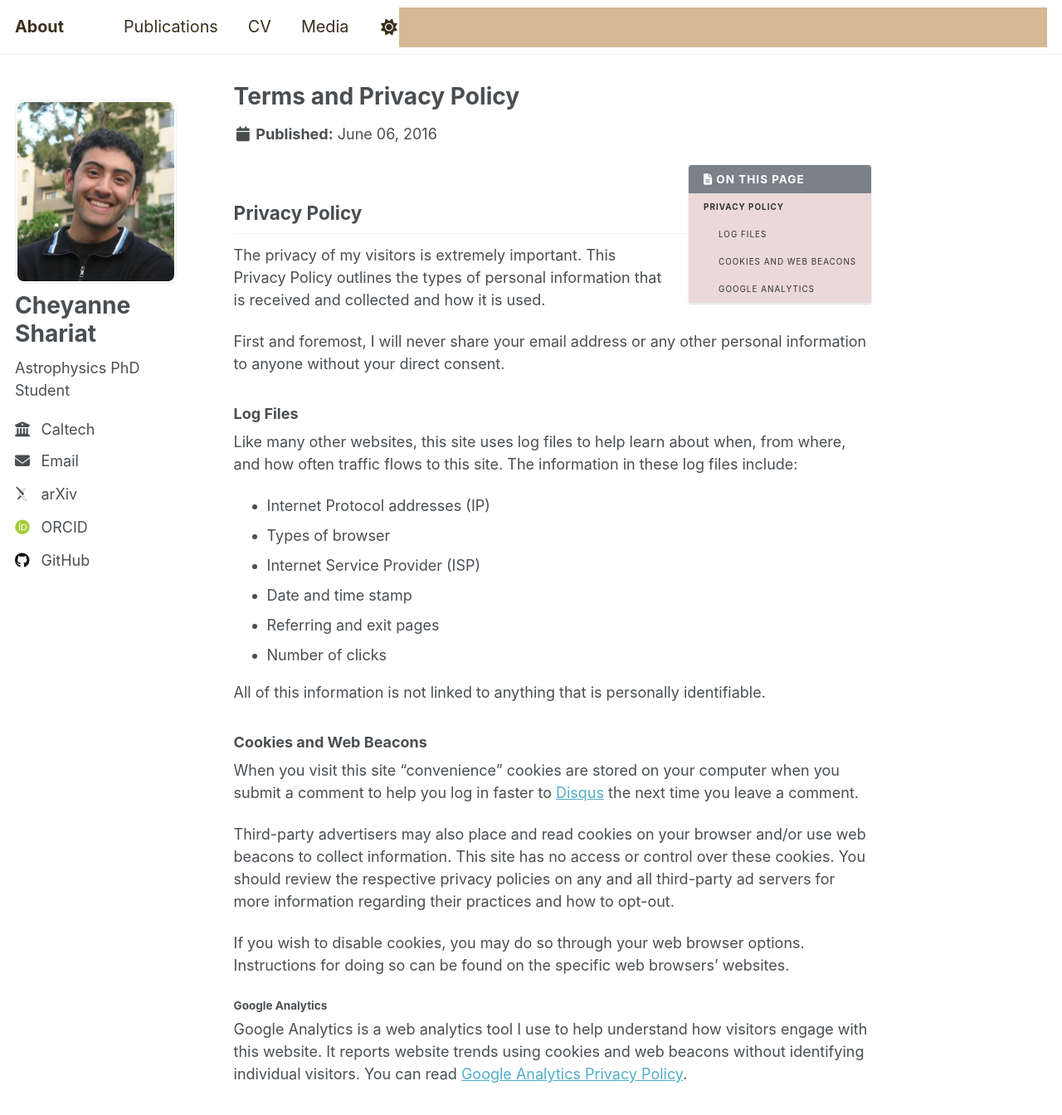
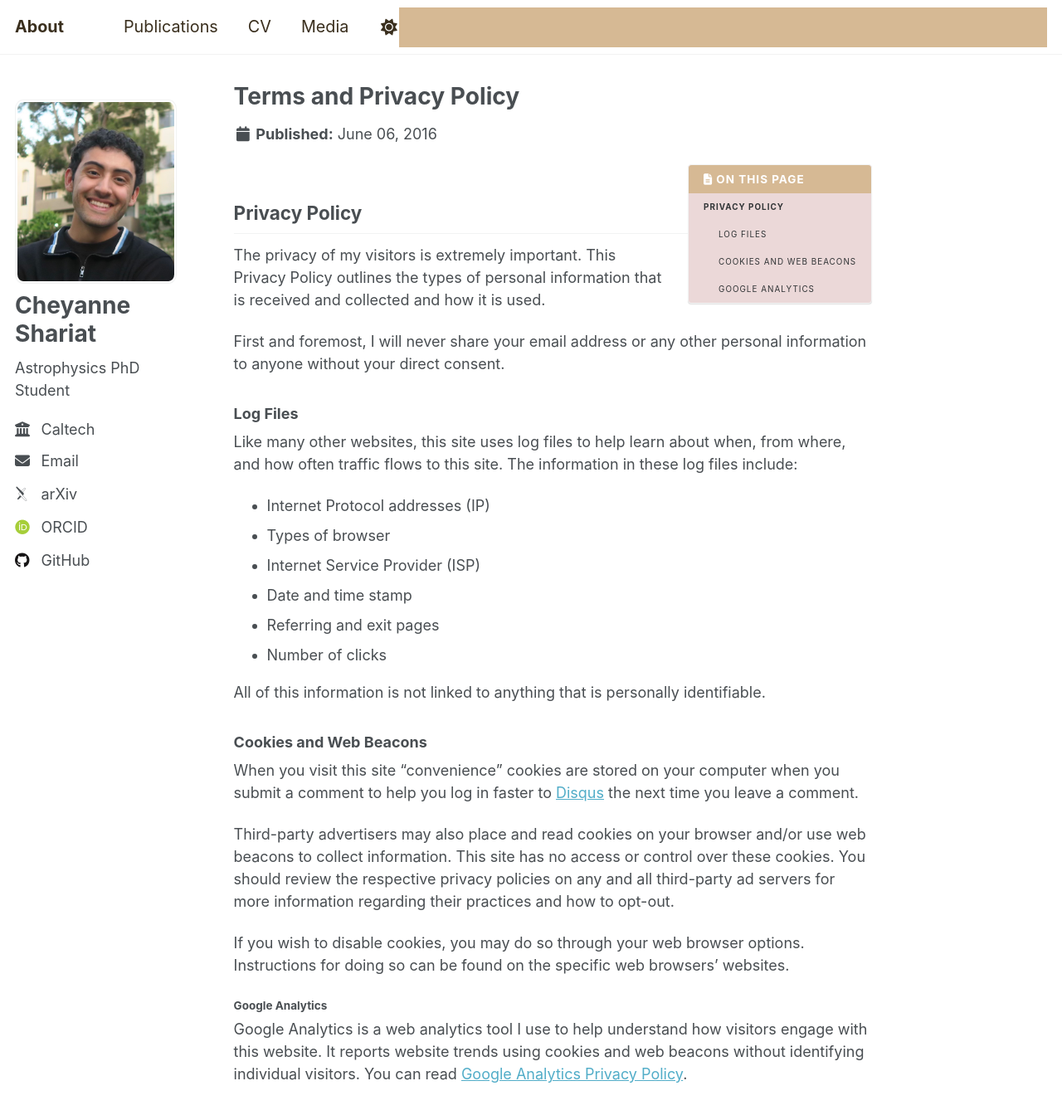
Before and after one commit to cheyanneshariat/cheyanneshariat.github.io, a Jekyll site: the page built from _pages/terms.md, in a window 1280 px wide and 1400 px high. Shown: the top 1344 px of the window at 83% size. Built offline with Jekyll 4.4.1, drawn with Linux system fonts in a browser that asks for light colours; some web fonts are replaced; a script that is not in the unit is left out.

Commit message:
Update _navigation.scss

```diff
--- a/_sass/layout/_navigation.scss
+++ b/_sass/layout/_navigation.scss
@@ -394,7 +394,7 @@
   .nav__title {
     color: #fff;
     font-size: $type-size-6;
-    background: var(--global-base-color);
+    background: #d6b994; // default var(--global-base-color);
     border-top-left-radius: $border-radius;
     border-top-right-radius: $border-radius;
   }
```
